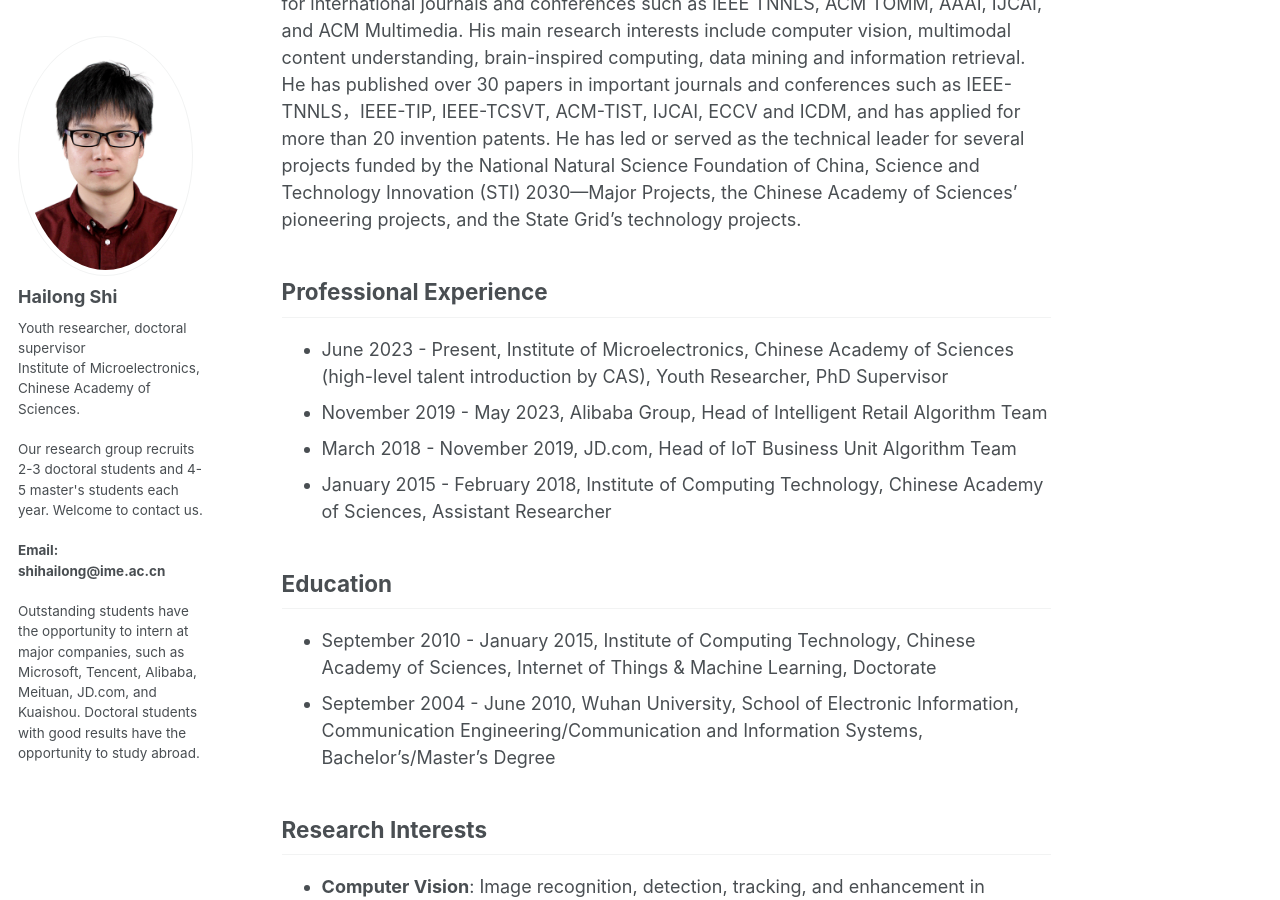
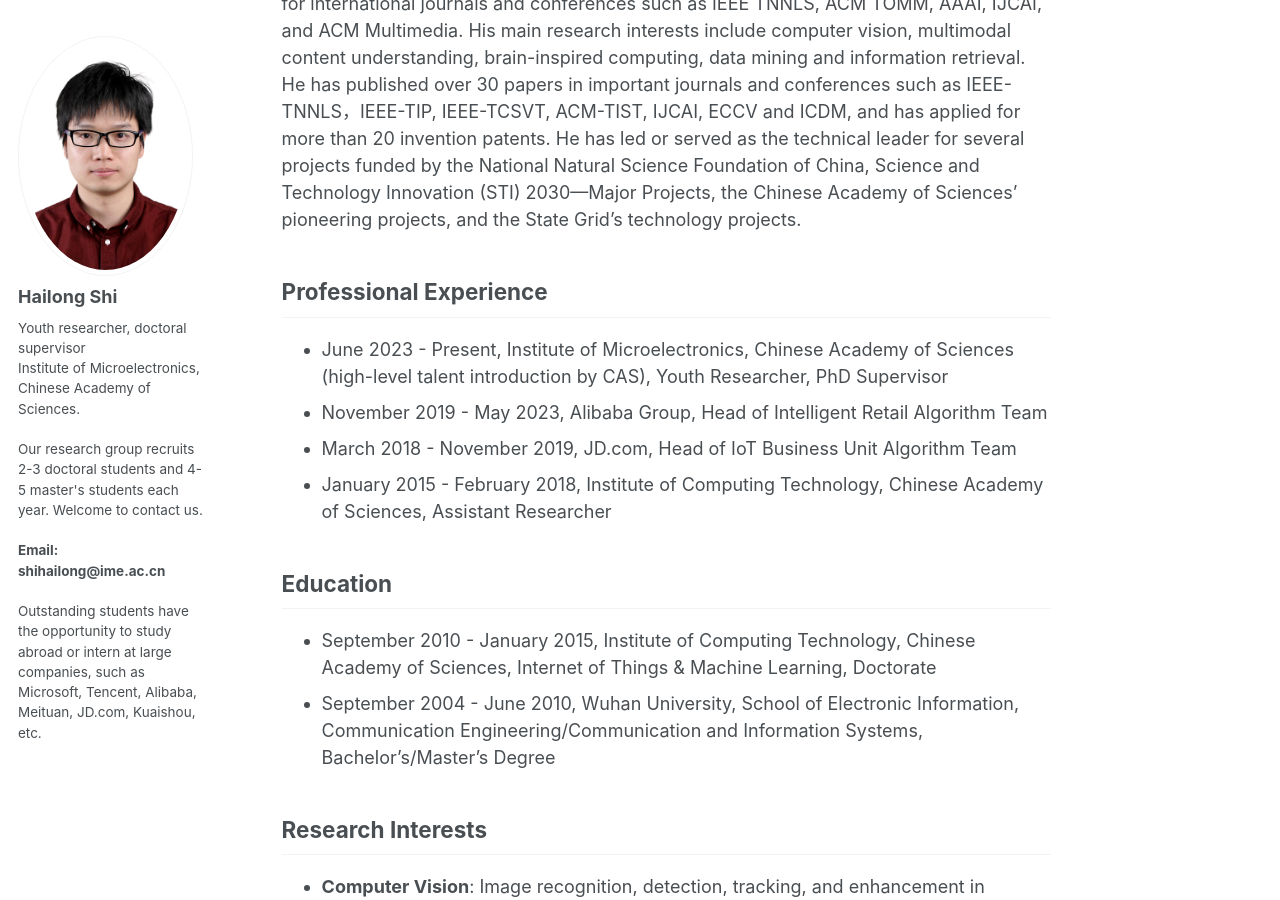
Before and after one commit to shihailong2023/shihailong2023.github.io, a Jekyll site: the page built from _pages/about.md, in a window 1280 px wide and 900 px high, scrolled down 447 px. Built offline with Jekyll 4.4.1, drawn with Linux system fonts in a browser that asks for light colours.

Commit message:
Update _config.yml

```diff
--- a/_config.yml
+++ b/_config.yml
@@ -86,9 +86,8 @@ author:
                       Institute of Microelectronics, Chinese Academy of Sciences. <br><br>
                       Our research group recruits 2-3 doctoral students and 4-5 master's students each year. Welcome to contact us.<br><br>
                       <b>Email: shihailong@ime.ac.cn</b><br><br>
-                      Outstanding students have the opportunity to intern at major companies,
-                      such as Microsoft, Tencent, Alibaba, Meituan, JD.com, and Kuaishou.
-                      Doctoral students with good results have the opportunity to study abroad.
+                      Outstanding students have the opportunity to study abroad or intern at large companies,
+                      such as Microsoft, Tencent, Alibaba, Meituan, JD.com, Kuaishou, etc.
                       "
   location         : # "Sydney, Australia"
   employer         :
```
